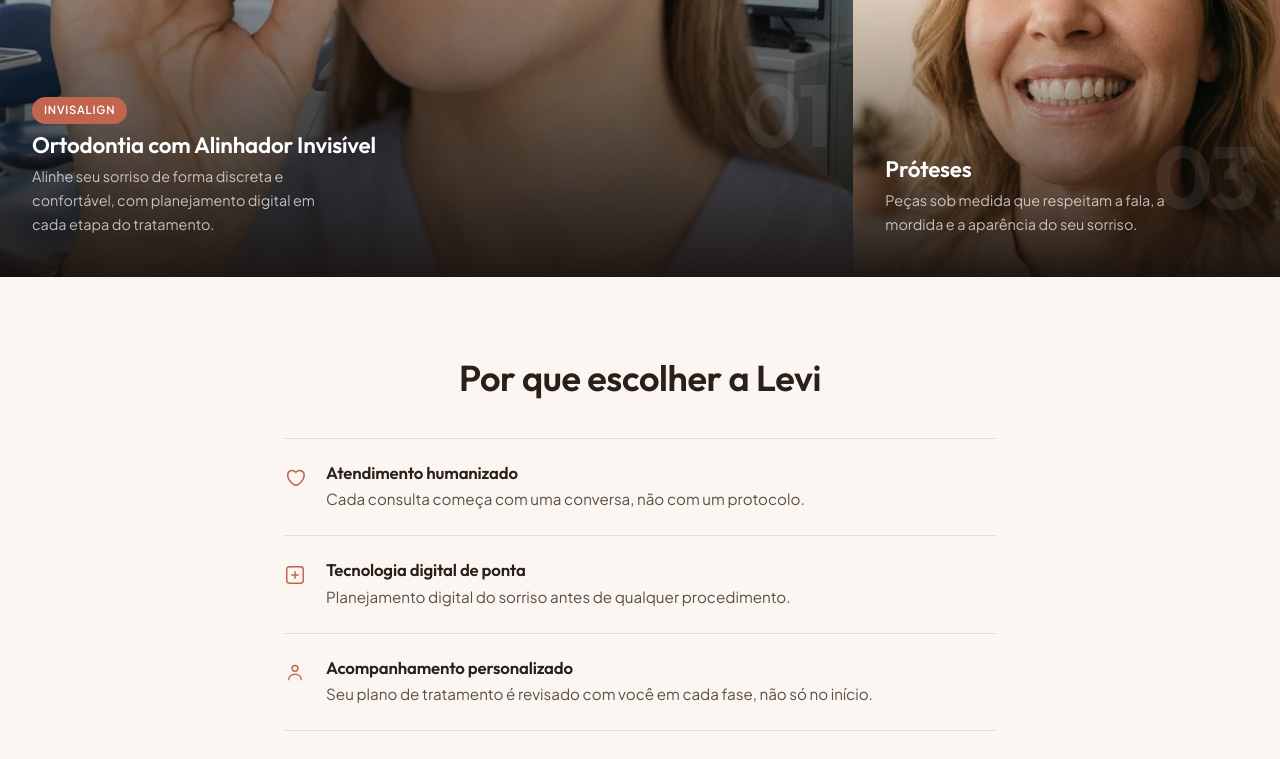
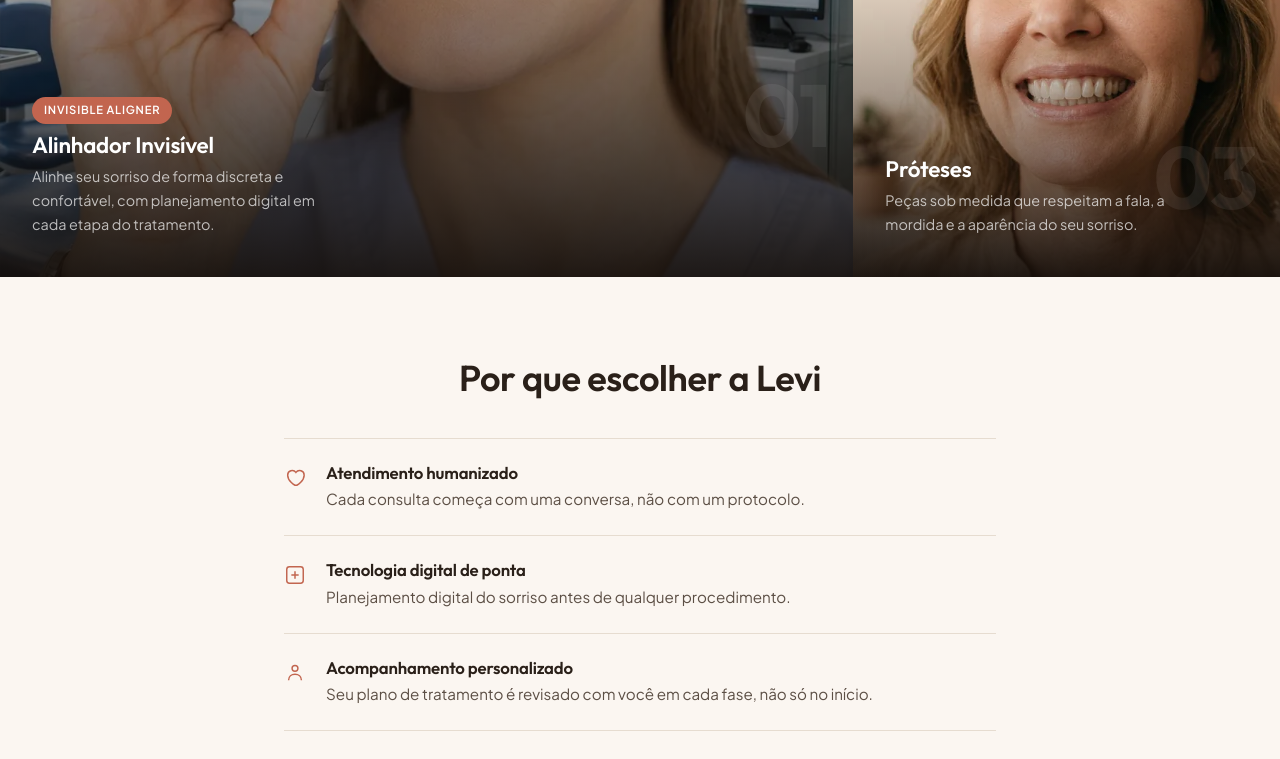
Before and after one commit to gonkeup-cmd/levi-odontologia-lp, a plain HTML site: page index.html in a window 1280 px wide. Shown: the part 2601-3360 px from the top of the page. Drawn offline with nearby package versions, Linux system fonts and the light colour scheme.

Commit message:
Atualiza secao de alinhadores e nome no rodape

```diff
--- a/index.html
+++ b/index.html
@@ -163,8 +163,8 @@
         <div class="svc-card__scrim"></div>
         <div class="svc-card__body">
           <span class="svc-card__num" aria-hidden="true">01</span>
-          <span class="svc-card__tag">Invisalign</span>
-          <h3>Ortodontia com Alinhador Invisível</h3>
+          <span class="svc-card__tag">Invisible Aligner</span>
+          <h3>Alinhador Invisível</h3>
           <p>Alinhe seu sorriso de forma discreta e confortável, com planejamento digital em cada etapa do tratamento.</p>
         </div>
       </article>
@@ -317,7 +317,7 @@
       <span>Sábado e Domingo: fechado</span>
     </div>
   </div>
-  <p class="footer__copy">© 2026 Levi Odontologia. Todos os direitos reservados.</p>
+  <p class="footer__copy">© 2026 LEVI ODONTOLOGIA. Todos os direitos reservados.</p>
 </footer>
 
 <a class="wpp-float" href="https://wa.me/5547992636994?text=Ol%C3%A1!%20Quero%20agendar%20uma%20avalia%C3%A7%C3%A3o." target="_blank" rel="noopener" aria-label="Agendar pelo WhatsApp">
```
